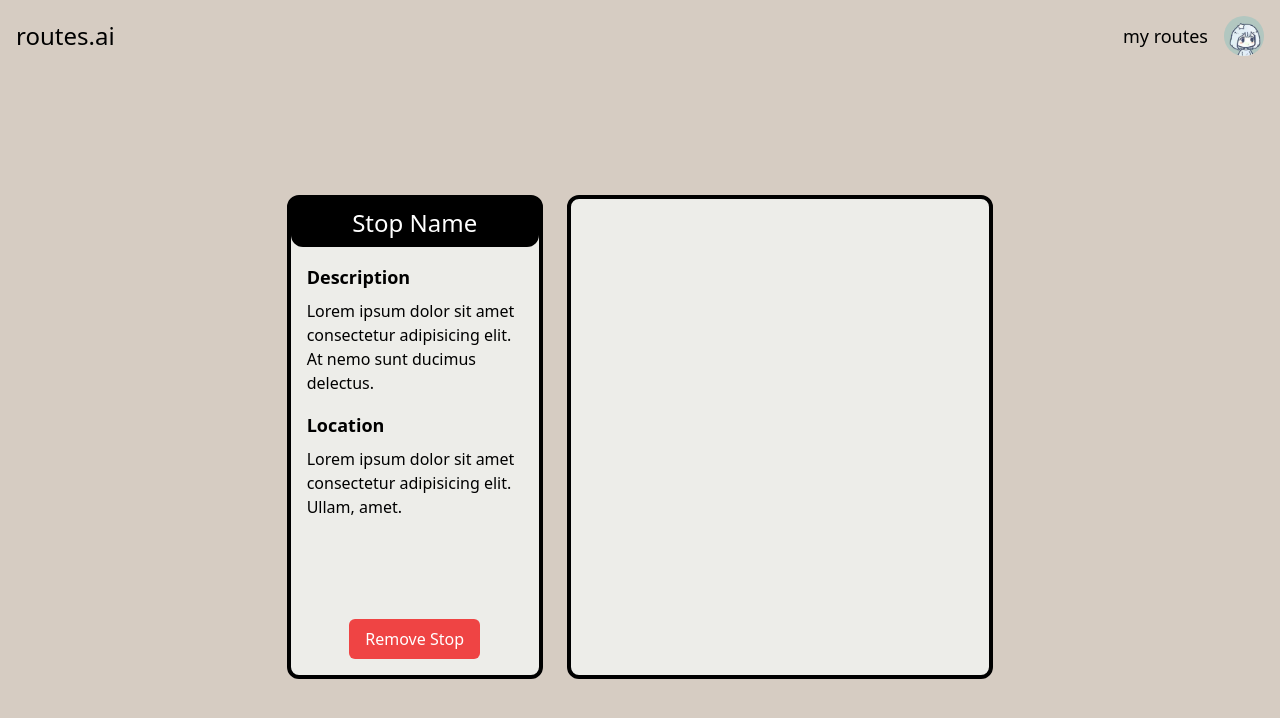
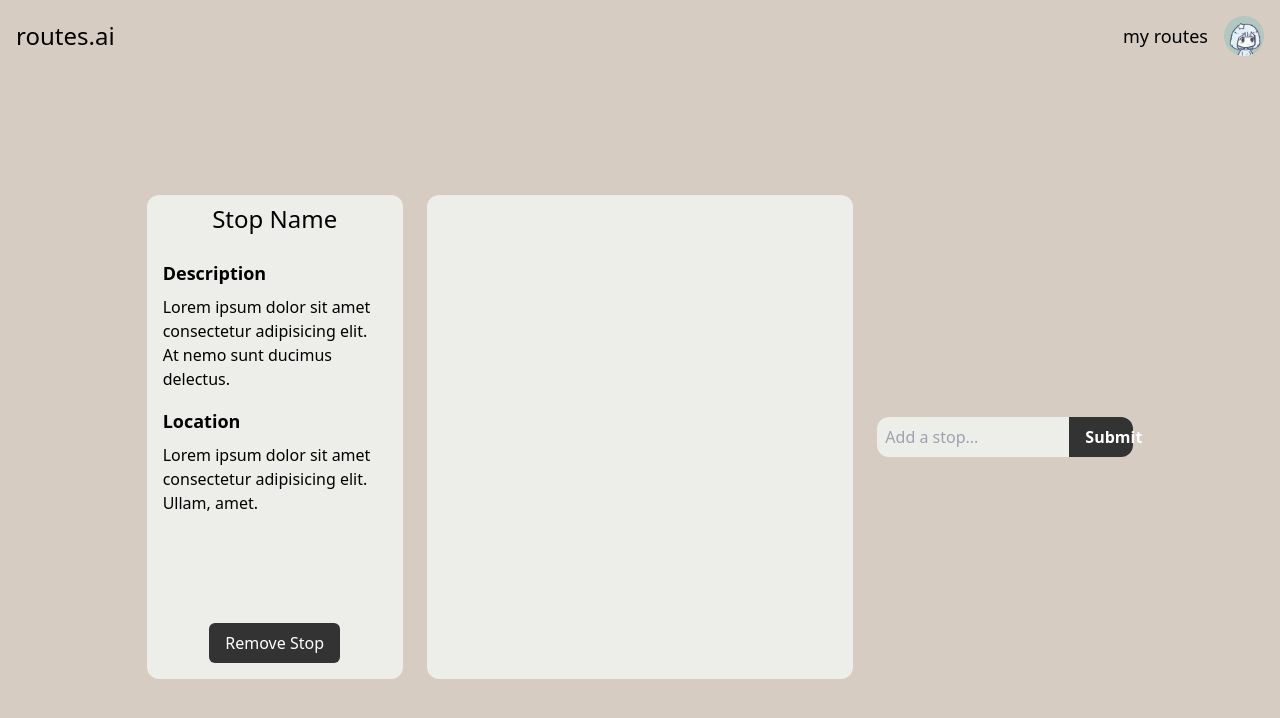
Before and after one commit to tanno1/intro_proj_client, a React (Vite) app: page /search in a window 1280 px wide. Shown: the top 718 px of the page. Built offline with nearby package versions, Linux system fonts and the light colour scheme.

Commit message:
updated styling of a few compoenents and added submit bar

```diff
--- a/src/components/common/MapView.jsx
+++ b/src/components/common/MapView.jsx
@@ -2,7 +2,7 @@ import React from 'react'
 
 const MapView = () => {
   return (
-    <div className='w-1/3 h-2/3 border-4 border-black rounded-xl bg-myGray'>
+    <div className='w-1/3 h-2/3  rounded-xl bg-myGray'>
     </div>
   )
 }
--- a/src/components/common/RemoveButton.jsx
+++ b/src/components/common/RemoveButton.jsx
@@ -2,7 +2,7 @@ import React from 'react'
 
 const RemoveButton = () => {
   return (
-    <button id='removeButton' className='px-4 py-2 bg-red-500 text-white rounded-md hover:bg-red-600 focus:outline-none focus:ring focus:ring-red-400'>
+    <button id='removeButton' className='px-4 py-2 bg-myDarkGray text-white rounded-md hover:bg-red-600 focus:outline-none focus:ring focus:ring-red-400'>
         Remove Stop
     </button>
   )
--- /dev/null
+++ b/src/components/common/StopAdd.jsx
@@ -0,0 +1,17 @@
+import React from 'react';
+import SubmitButton from './SubmitButton';
+
+const StopAdd = () => {
+  return (
+    <div className="flex justify-between w-1/5 rounded-xl">
+      <input
+        type="text"
+        placeholder="Add a stop..."
+        className="w-3/4 p-2 outline-none rounded-l-xl bg-myGray"
+      />
+      <SubmitButton />
+    </div>
+  );
+};
+
+export default StopAdd;
--- a/src/components/common/StopInfo.jsx
+++ b/src/components/common/StopInfo.jsx
@@ -3,10 +3,10 @@ import RemoveButton from './RemoveButton';
 
 const StopInfo = () => {
   return (
-    <div id='box' className='w-1/5 h-2/3 border-4 border-black rounded-xl bg-myGray flex flex-col justify-between'>
+    <div id='box' className='w-1/5 h-2/3 rounded-xl bg-myGray flex flex-col justify-between'>
         <div id='boxContents'>
-            <header className='w-full h-12 bg-black flex justify-center items-center rounded-b-xl'>
-                <span id='locationTitle' className='text-white text-2xl'>
+            <header className='w-full h-12 flex justify-center items-center rounded-b-xl'>
+                <span id='locationTitle' className='text-2xl'>
                 Stop Name
                 </span>
             </header>
--- /dev/null
+++ b/src/components/common/SubmitButton.jsx
@@ -0,0 +1,20 @@
+import React from 'react';
+
+const SubmitButton = () => {
+  const handleSubmit = () => {
+    // Handle form submission logic here
+    console.log('Form submitted!');
+  };
+
+  return (
+    <button
+      type="button"
+      onClick={handleSubmit}
+      className="w-1/4 bg-myDarkGray hover:bg-blue-700 text-white font-bold py-2 px-4 rounded-r-xl"
+    >
+      Submit
+    </button>
+  );
+};
+
+export default SubmitButton;
--- a/src/components/search/Search.jsx
+++ b/src/components/search/Search.jsx
@@ -2,6 +2,7 @@ import React, { useState, useEffect } from 'react';
 import Header from '../common/Header';
 import MapView from '../common/MapView';
 import StopInfo from '../common/StopInfo';
+import StopAdd from '../common/StopAdd';
 
 const Search = () => {
   // const [mapData, setMapData] = useState(null);
@@ -35,6 +36,7 @@ const Search = () => {
       <div className='w-full h-full flex justify-center items-center space-x-6'>
         <StopInfo />
         <MapView />
+        <StopAdd />
       </div>
     </div>
   );
--- a/tailwind.config.js
+++ b/tailwind.config.js
@@ -12,6 +12,7 @@ export default {
         myBeige: '#F5EBE0',
         myTan: '#E3D5CA',
         myMauve: '#D5BDAF',
+        myDarkGray: '#333333',
       }
     },
   },
```
